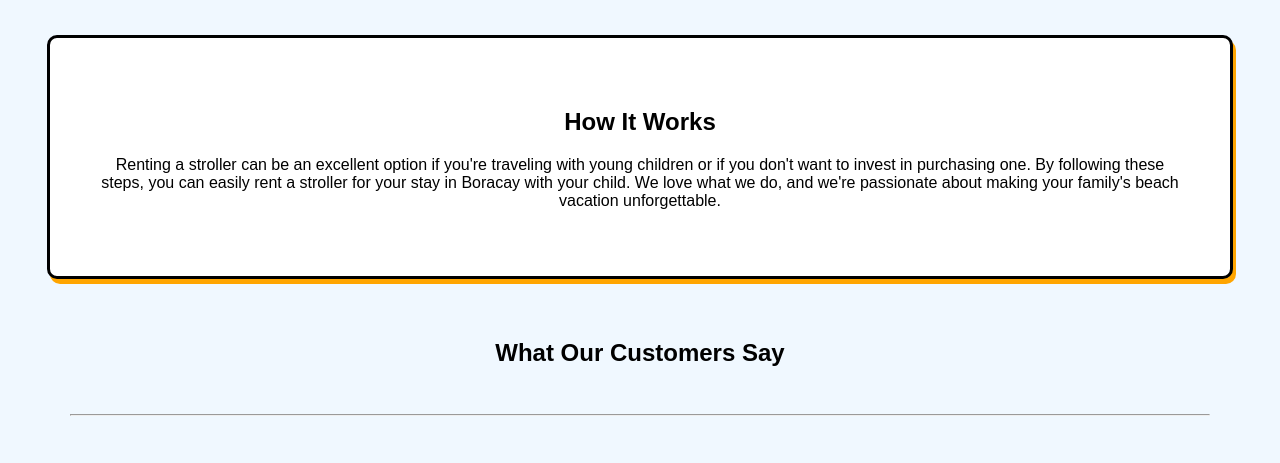
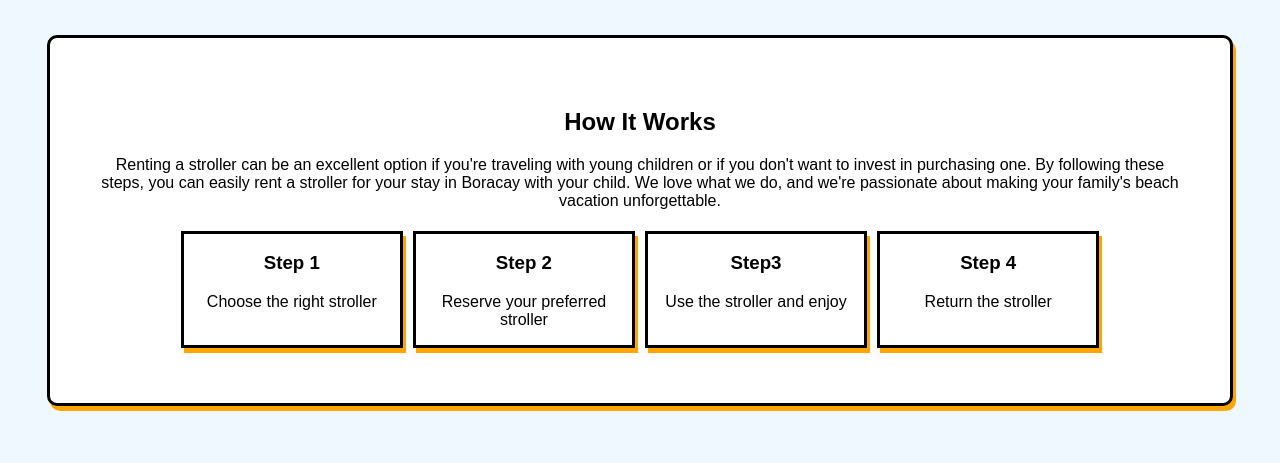
Before and after one commit to jesseca-ac/Guppy-Website, a plain HTML site: page index.html in a window 1280 px wide. Shown: the part 247-710 px from the top of the page. Drawn offline with Linux system fonts and the light colour scheme.

Commit message:
added basic steps in the how it works section

```diff
--- a/index.html
+++ b/index.html
@@ -23,6 +23,26 @@
             <p>
                 Renting a stroller can be an excellent option if you're traveling with young children or if you don't want to invest in purchasing one. By following these steps, you can easily rent a stroller for your stay in Boracay with your child. We love what we do, and we're passionate about making your family's beach vacation unforgettable.
             </p>
+
+            <div class="row">
+                <div class="block">
+                    <h3>Step 1</h3>
+                    <p>Choose the right stroller</p>
+                </div>
+                <div class="block">
+                    <h3>Step 2</h3>
+                    <p>Reserve your preferred stroller</p>
+                </div>
+                <div class="block">
+                    <h3>Step3</h3>
+                    <p>Use the stroller and enjoy</p>
+                </div>
+                <div class="block">
+                    <h3>Step 4</h3>
+                    <p>Return the stroller</p>
+                </div>
+            </div>
+
         </section>
 
         <section id="reviews" class="container"></section>
--- a/style.css
+++ b/style.css
@@ -83,6 +83,23 @@ img {
     box-shadow: 3px 5px black;
 }
 
+.row {
+    width: 100%;
+    display: flex;
+    flex-direction: row;
+    justify-content: center;
+}
+
+.block {
+    width: 20%;
+    margin: 5px;
+    border-color: black;
+    border-style: solid;
+    background-color:white;
+    box-shadow: 3px 5px orange;
+}
+
+
 table, th, td {
     padding: 10px;
     margin-left: auto;
```
